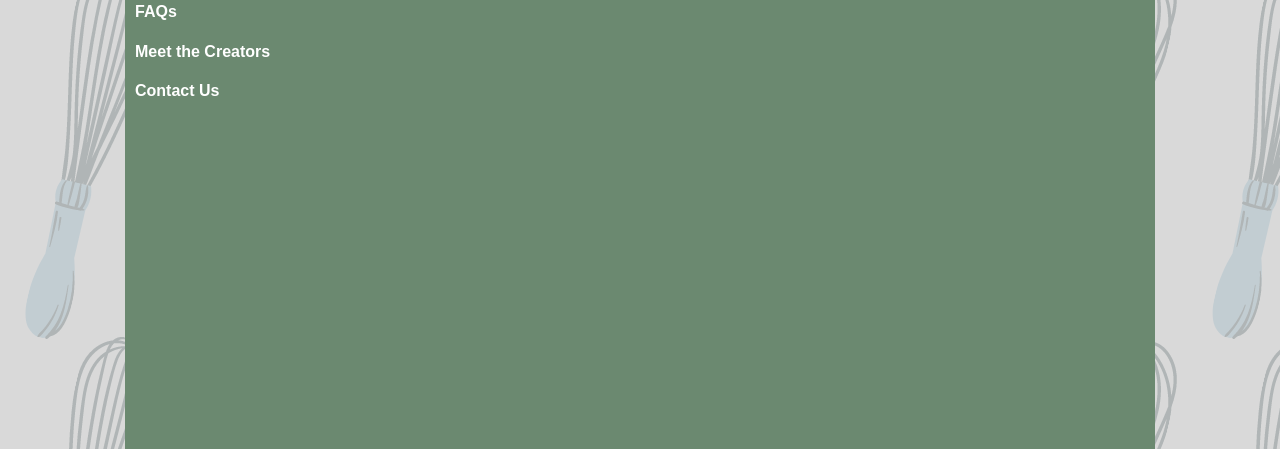
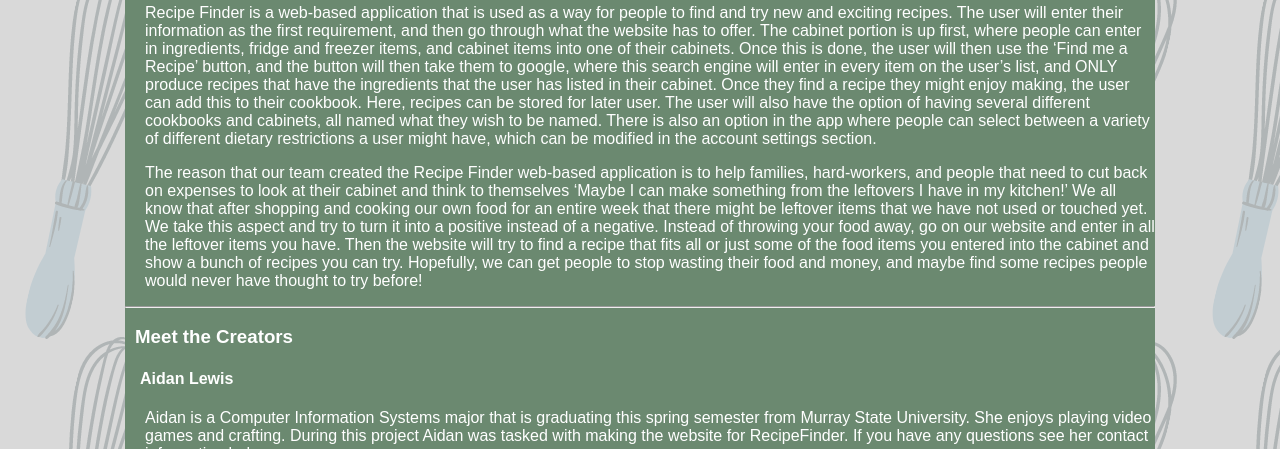
Before and after one commit to alewis33/CSC530-RecipeFinder, a plain HTML site: page RecipeFinder/info.html in a window 1280 px wide. Shown: the part 351-800 px from the top of the page. Drawn offline with Linux system fonts and the light colour scheme.

Commit message:
Add files via upload

```diff
--- a/RecipeFinder/info.html
+++ b/RecipeFinder/info.html
@@ -7,12 +7,21 @@
             h2  {
                 color: white;
                 text-align: center;
+                font-weight: bolder;
+            }
+            h3  {
+                color:white;
+                padding-left: 10px;
+                font-weight: bolder;
             }
             h4  {
+                color: white;
+                padding-left: 15px;
+            }
+            p   {
                 color:white;
-                padding-left: 10px;
+                padding-left: 20px;
             }
-
         </style>
     </head>
 
@@ -31,15 +40,54 @@
                 </ul>
             </div>
             <h2>Welcome to the About RecipeFinder Page</h2>
-            <h4>About Recipe Finder</h4>
+            <h3>About Recipe Finder</h3>
+            <p>Recipe Finder is a web-based application that is used as a way for people to find and try new and exciting recipes.
+                The user will enter their information as the first requirement, and then go through what the website has to offer.
+                The cabinet portion is up first, where people can enter in ingredients, fridge and freezer items, and cabinet items
+                into one of their cabinets.  Once this is done, the user will then use the ‘Find me a Recipe’ button, and the button
+                will then take them to google, where this search engine will enter in every item on the user’s list, and ONLY
+                produce recipes that have the ingredients that the user has listed in their cabinet.  Once they find a recipe they
+                might enjoy making, the user can add this to their cookbook.  Here, recipes can be stored for later user.  The user
+                will also have the option of having several different cookbooks and cabinets, all named what they wish to be named.
+                There is also an option in the app where people can select between a variety of different dietary restrictions a
+                user might have, which can be modified in the account settings section.</p>
+            <p>The reason that our team created the Recipe Finder web-based application is to help families, hard-workers, and
+                people that need to cut back on expenses to look at their cabinet and think to themselves ‘Maybe I can make
+                something from the leftovers I have in my kitchen!’  We all know that after shopping and cooking our own food for
+                an entire week that there might be leftover items that we have not used or touched yet.  We take this aspect and
+                try to turn it into a positive instead of a negative.  Instead of throwing your food away, go on our website and
+                enter in all the leftover items you have.  Then the website will try to find a recipe that fits all or just some
+                of the food items you entered into the cabinet and show a bunch of recipes you can try.  Hopefully, we can get
+                people to stop wasting their food and money, and maybe find some recipes people would never have thought to try
+                before!</p>
+            <hr>
+            <h3>Meet the Creators</h3>
+            <h4>Aidan Lewis</h4>
+            <p>Aidan is a Computer Information Systems major that is graduating this spring semester from Murray State University.
+            She enjoys playing video games and crafting. During this project Aidan was tasked with making
+            the website for RecipeFinder. If you have any questions see her contact information below.
+            <br>
+            <h4>Beth Isbell </h4>
+            <p>Beth is a Computer Science major that is graduating this spring from Murray State University.
+            She enjoys playing video games and reading. During this project Beth was tasked with creating
+            the databases for this project as well as multiple other design aspects. If you have any questions see her contact information below.
+            </p>
+            <h4>Zach Samuelson</h4>
+            <p>Hello!  My name is Zach Samuelson and I am a Senior CSC Major, with a Business
+                Management and Music Minor.  Some of my hobbies include building and designing
+                 computers, MTG decks, and watching interesting TV Shows and Movies.  For the
+                 Recipe Finder, I was tasked tp develop the Database, and sync it with the website.
+                 If you have any questions please see his contact information below.</p>
+            <hr>
+            <h3>Contact Us</h3>
+            <h4>Aidan Lewis</h4>
+            <p>Email: alewis33@murraystate.edu</p>
 
-            <h4>FAQs</h4>
+            <h4>Beth Isbell</h4>
+            <p>Email: eisbell2@murraystate.edu</p>
 
-            <h4>Meet the Creators</h4>
-
-            <h4>Contact Us</h4>
-
-
+            <h4>Zach Samuelson</h4>
+            <p>Email: zsamuelson@murraystate.edu</p>
         </div>
     </body>
 </html>
```
